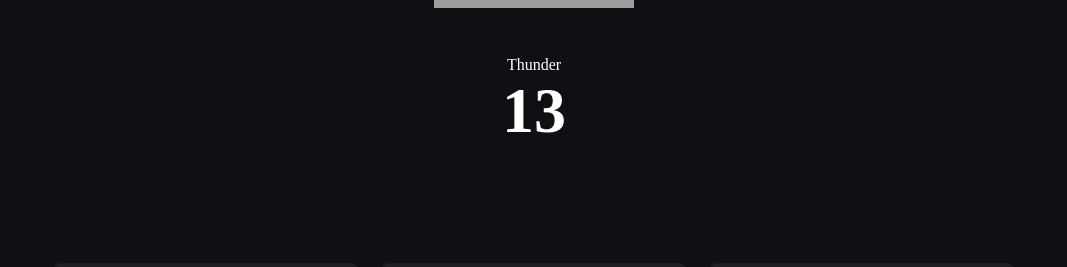
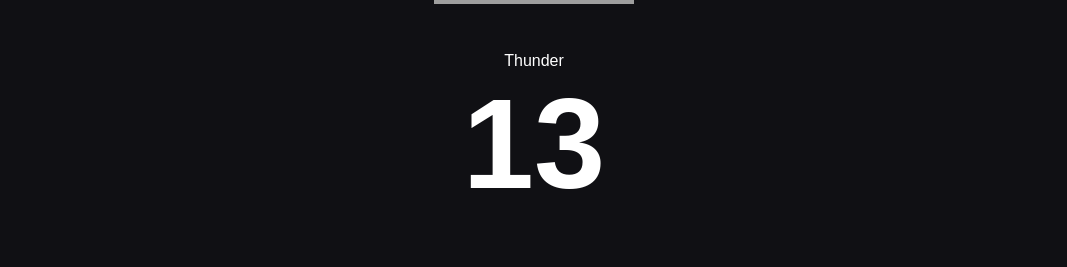
Before and after one commit to thiagodaSilvaP/weather-app, a React (Vite) app: page / in a window 1280 px wide. Shown: the part 317-584 px from the top of the page, without its empty margins (106-1173 px from the left). Built offline with nearby package versions, Linux system fonts and the light colour scheme; grey boxes are pictures that could not be loaded.

Commit message:
algumas alteraçoes

```diff
--- a/src/components/CurrentWeather/style.js
+++ b/src/components/CurrentWeather/style.js
@@ -22,5 +22,5 @@
 `;
 
 export const Temperature = styled.h1`
-  font-size: ${(props) => props.theme.sizes.large};
+  font-size: 8rem;
 `;
--- a/src/pages/style.js
+++ b/src/pages/style.js
@@ -16,5 +16,6 @@
     height: 100%;
     display: flex;
     align-items: center;
+    justify-content: space-around;
     flex-direction: column;
 `
--- a/src/styles/GlobalStyles.js
+++ b/src/styles/GlobalStyles.js
@@ -1,11 +1,13 @@
 import {createGlobalStyle, ThemeProvider} from 'styled-components';
 
 export const GlobalStyle = createGlobalStyle`
+@import url('https://fonts.googleapis.com/css2?family=Poppins:wght@100;400;700&display=swap');
     * {
         margin: 0;
         padding: 0;
         border: 0;
         box-sizing: border-box;
+        font-family: 'Poppins', sans-serif;
     }
     body {
         width: 100vw;
```
